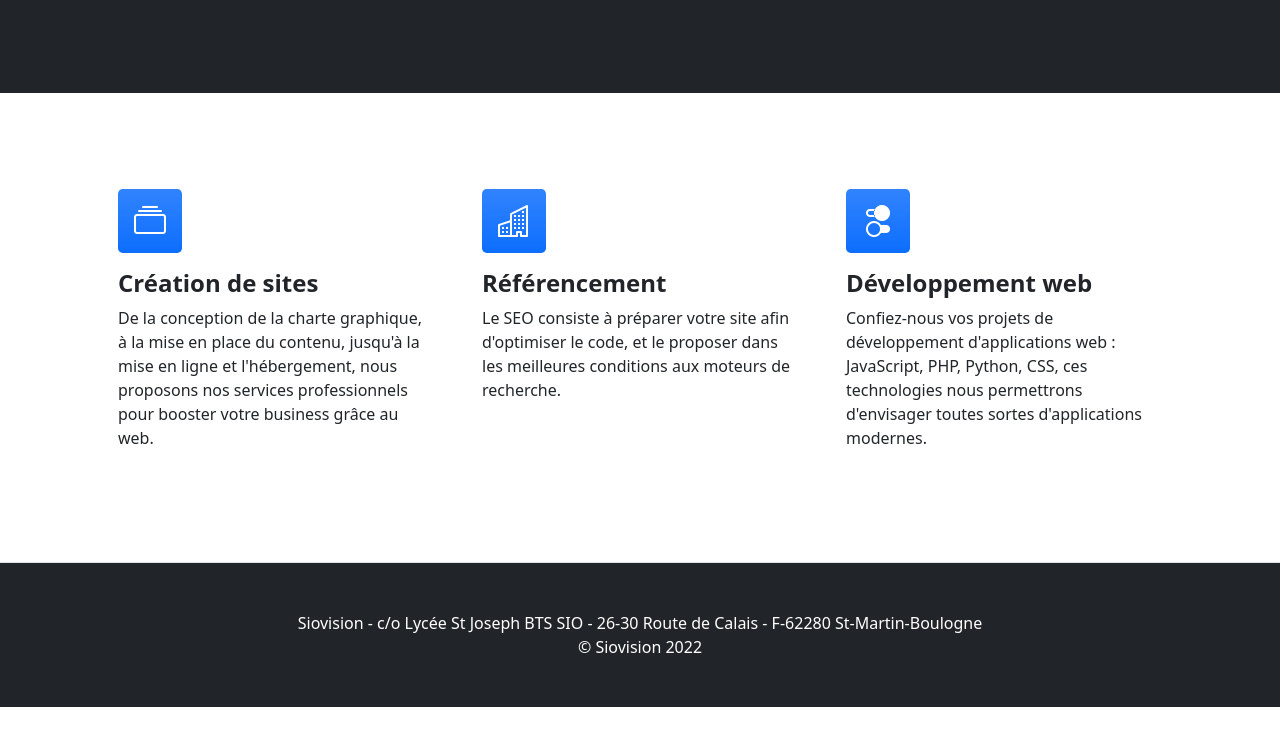
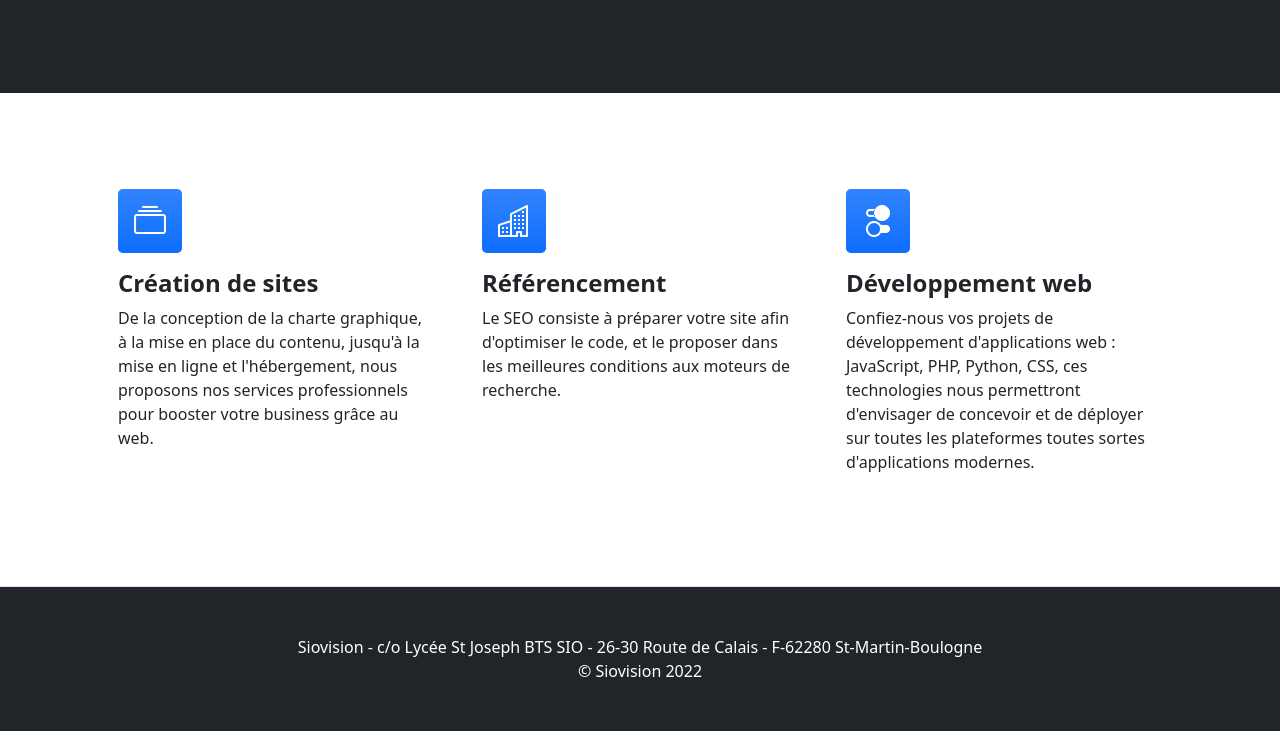
Before and after one commit to netvolutionfr/20220125-site-a-referencer, a plain HTML site: page index.html in a window 1280 px wide. Shown: the part 368-1099 px from the top of the page. Before the commit the page ends 1075 px from the top, so only its background shows below. Drawn offline with nearby package versions, Linux system fonts and the light colour scheme.

Commit message:
Correction typo

```diff
--- a/index.html
+++ b/index.html
@@ -50,7 +50,7 @@
                     <div class="col-lg-4">
                         <div class="feature bg-primary bg-gradient text-white rounded-3 mb-3"><i class="bi bi-toggles2"></i></div>
                         <h2 class="h4 fw-bolder">Développement web</h2>
-                        <p>Confiez-nous vos projets de développement d'applications web : JavaScript, PHP, Python, CSS, ces technologies nous permettrons d'envisager toutes sortes d'applications modernes.</p>
+                        <p>Confiez-nous vos projets de développement d'applications web : JavaScript, PHP, Python, CSS, ces technologies nous permettront d'envisager de concevoir et de déployer sur toutes les plateformes toutes sortes d'applications modernes.</p>
                     </div>
                 </div>
             </div>
```
